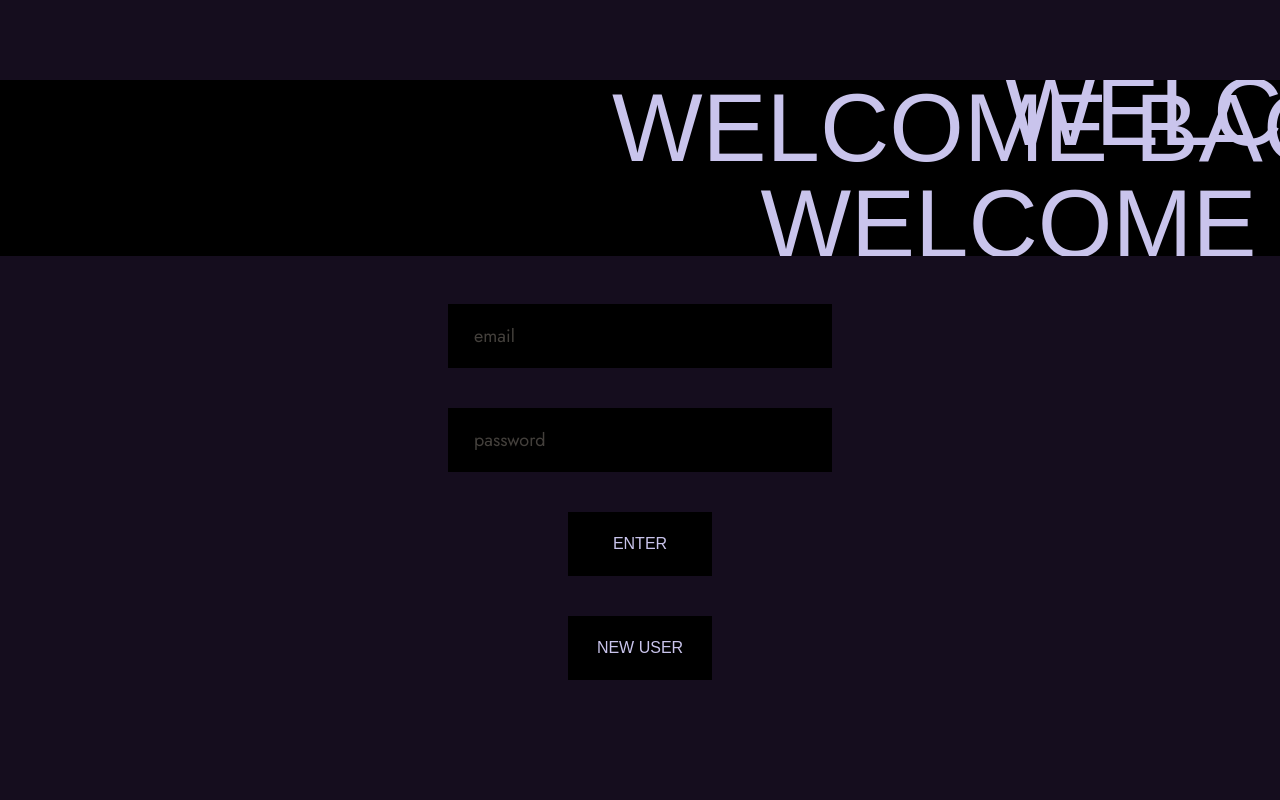
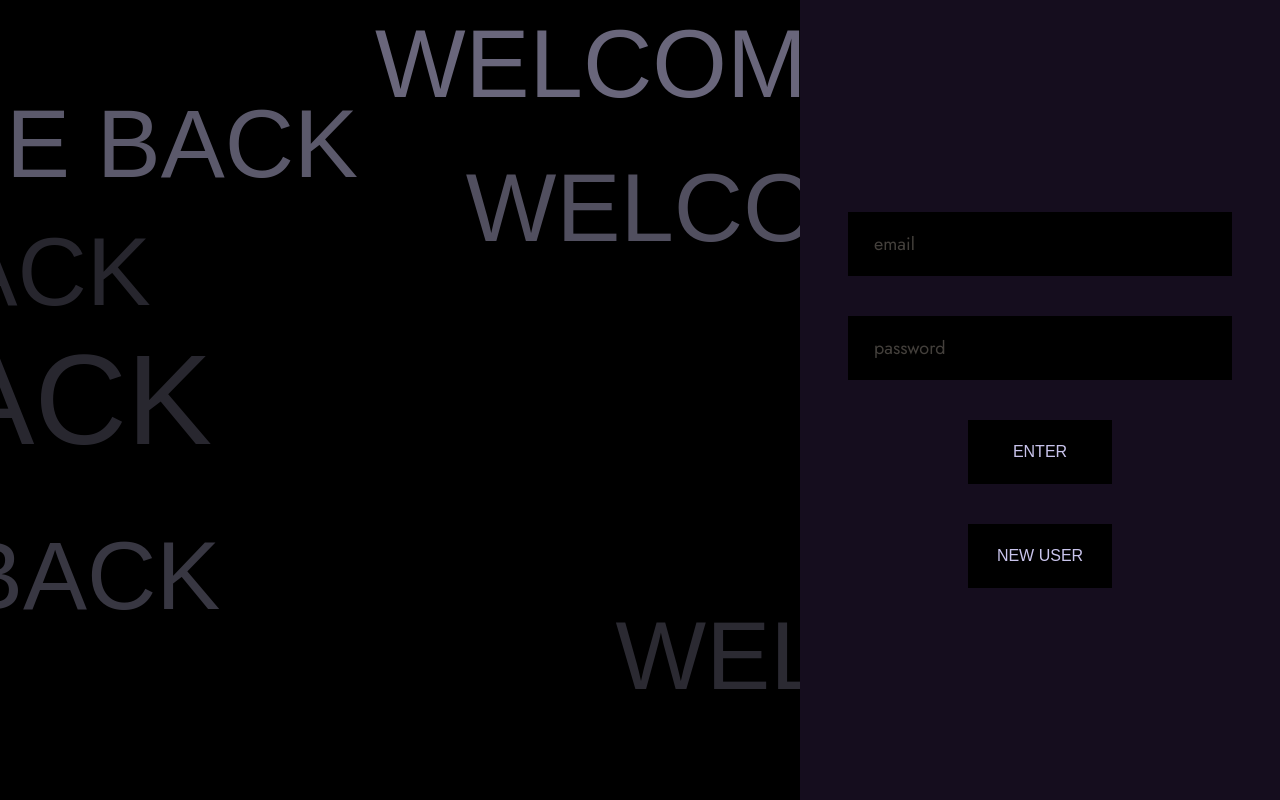
Before and after one commit to brunobaronims/aform, a Next.js app in the folder client/: page / in a window 1280 px wide. Built offline with nearby package versions, Linux system fonts and the light colour scheme; no server answers; a web font is replaced by a local one.

Commit message:
Update landing page layout

```diff
--- a/client/src/app/globals.css
+++ b/client/src/app/globals.css
@@ -22,7 +22,7 @@
 
 body {
   color: rgb(var(--foreground-rgb));
-  background-color: theme('colors.purple');
+  background-color: theme('colors.black');
   margin: 0;
   padding: 0;
   box-sizing: border-box;
--- a/client/src/app/home/page.tsx
+++ b/client/src/app/home/page.tsx
@@ -2,12 +2,12 @@
 
 import { getAuth, signOut } from 'firebase/auth';
 import { useRouter } from 'next/navigation';
-import { app } from '@/providers/Firebase';
 import { AppRouterInstance } from 'next/dist/shared/lib/app-router-context';
-
-import PostModal from '@/components/postModal';
 import { useState } from 'react';
 import { createPortal } from 'react-dom';
+
+import { app } from '@/providers/Firebase';
+import PostModal from '@/components/postModal';
 
 async function firebaseSignOut(router: AppRouterInstance) {
   const auth = getAuth(app);
--- a/client/src/app/page.tsx
+++ b/client/src/app/page.tsx
@@ -2,31 +2,31 @@ import AuthForm from '../components/authForm';
 
 export default function Auth() {
   return (
-    <main className='flex min-h-screen flex-col items-center'>
-      <div className='relative bg-black w-full h-44 mt-20 overflow-hidden'>
-        <h1 className='bottom-32 inset-x-0 animate-slide absolute text-violet font-secondary font-extralight text-8xl'>
+    <main className='relative flex min-h-screen justify-center overflow-hidden md:block'>
+      <h1 className='absolute inset-x-0 bottom-44 z-0 w-max animate-slide font-secondary text-8xl font-extralight text-violet'>
         WELCOME BACK
       </h1>
-        <h1 className='bottom-24 inset-x-0 animate-slide-slow absolute text-violet font-secondary font-extralight text-8xl'>
+      <h1 className='absolute inset-x-0 bottom-24 z-0 w-max animate-slide-slow font-secondary text-8xl font-extralight text-violet'>
         WELCOME BACK
       </h1>
-        <h1 className='inset-x-0 animate-slide-xxslow absolute text-violet font-secondary font-extralight text-8xl mt-32'>
+      <h1 className='absolute inset-x-0 z-0 mt-56 w-max animate-slide-xxslow font-secondary text-8xl font-extralight text-violet'>
         WELCOME BACK
       </h1>
-        <h1 className='inset-x-0 animate-slide-xxfast absolute text-violet font-secondary font-extralight text-8xl mt-15'>
+      <h1 className='absolute inset-x-0 z-0 mt-4 w-max animate-slide-xxfast font-secondary text-8xl font-extralight text-violet'>
         WELCOME BACK
       </h1>
-        <h1 className='inset-x-0 animate-slide-xfast absolute text-violet font-secondary font-extralight text-8xl mt-44'>
+      <h1 className='absolute inset-x-0 z-0 mt-24 w-max animate-slide-xfast font-secondary text-8xl font-extralight text-violet'>
         WELCOME BACK
       </h1>
-        <h1 className='inset-x-0 animate-slide-fast absolute text-violet font-secondary font-extralight text-8xl mt-24'>
+      <h1 className='absolute inset-x-0 z-0 mt-40 w-max animate-slide-fast font-secondary text-8xl font-extralight text-violet'>
         WELCOME BACK
       </h1>
-        <h1 className='inset-x-0 animate-slide-xslow absolute text-violet font-secondary font-light text-8xl mt-10'>
+      <h1 className='absolute inset-x-0 z-0 mt-[19rem] w-max animate-slide-xslow font-secondary text-[8rem] font-light text-violet'>
         WELCOME BACK
       </h1>
-      </div>
+      <section className='absolute top-[calc((100vh-35rem)/2)] z-50 mt-0 flex h-[35rem] w-[20rem] items-center justify-center bg-purple/90 md:bg-purple sm:top-[calc((100vh-40rem)/2)] sm:h-[40rem] sm:w-[30rem] md:right-0 md:top-0 md:h-screen'>
         <AuthForm />
+      </section>
     </main>
   );
 }
--- a/client/src/components/authForm.tsx
+++ b/client/src/components/authForm.tsx
@@ -52,7 +52,7 @@ export default function AuthForm() {
   };
 
   return (
-    <div className='mt-12 h-full w-96'>
+    <div className='w-[16rem] sm:w-96'>
       {activeForm === 'login' ? (
         <LoginForm setActiveForm={setActiveForm} onSubmit={loginSubmit} />
       ) : (
--- a/client/src/components/loginForm.tsx
+++ b/client/src/components/loginForm.tsx
@@ -37,7 +37,7 @@ export default function LoginForm({
           required: true
         })}
         placeholder='email'
-        className='mx-0 mt-0 h-16 w-full border-2 border-black bg-black px-6 py-4 text-lg text-violet caret-violet transition-colors placeholder:text-stone-700 hover:border-violet focus:border-violet focus:outline-none'
+        className='mx-0 mt-0 h-12 sm:h-16 w-full border-2 border-black bg-black px-6 py-4 text-lg text-violet caret-violet transition-colors placeholder:text-stone-700 hover:border-violet focus:border-violet focus:outline-none'
       />
       {errors.email?.message && (
         <span className='mt-2 font-primary text-violet'>
@@ -50,7 +50,7 @@ export default function LoginForm({
         })}
         type='password'
         placeholder='password'
-        className='mx-0 mt-10 h-16 w-full border-2 border-black bg-black px-6 py-4 text-lg text-violet caret-violet transition-colors placeholder:text-stone-700 hover:border-violet focus:border-violet focus:outline-none'
+        className='mx-0 mt-10 h-12 sm:h-16 w-full border-2 border-black bg-black px-6 py-4 text-lg text-violet caret-violet transition-colors placeholder:text-stone-700 hover:border-violet focus:border-violet focus:outline-none'
       />
       {errors.password?.message && (
         <span className='mt-2 font-primary text-violet'>
@@ -60,13 +60,13 @@ export default function LoginForm({
       <button
         type='submit'
         disabled={isSubmitting}
-        className='mt-10 h-16 w-36 border-2 border-black bg-black text-center font-primary text-violet transition-colors hover:border-violet focus:outline-none disabled:bg-slate-300'
+        className='mt-10 h-14 sm:h-16 w-36 border-2 border-black bg-black text-center font-primary text-violet transition-colors hover:border-violet focus:outline-none disabled:bg-slate-300'
       >
         ENTER
       </button>
       <div
         onClick={() => setActiveForm('register')}
-        className='mx-0 mb-0 mt-10 flex h-16 w-36 cursor-pointer items-center justify-center border-2 border-black bg-black text-center font-primary text-violet transition-colors hover:border-violet focus:outline-none'
+        className='mx-0 mb-0 mt-10 flex h-14 sm:h-16 w-36 cursor-pointer items-center justify-center border-2 border-black bg-black text-center font-primary text-violet transition-colors hover:border-violet focus:outline-none'
       >
         NEW USER
       </div>
--- a/client/src/components/registerForm.tsx
+++ b/client/src/components/registerForm.tsx
@@ -57,7 +57,7 @@ export default function RegisterForm({
           disabled: isSubmitting
         })}
         placeholder='email'
-        className='mx-0 mt-0 h-16 w-full border-2 border-black bg-black px-6 py-4 text-lg text-violet caret-violet transition-colors placeholder:text-stone-700 hover:border-violet focus:border-violet focus:outline-none'
+        className='mx-0 mt-0 h-12 sm:h-16 w-full border-2 border-black bg-black px-6 py-4 text-lg text-violet caret-violet transition-colors placeholder:text-stone-700 hover:border-violet focus:border-violet focus:outline-none'
       />
       {errors.email?.message && (
         <span className='mt-2 font-primary text-violet'>
@@ -70,7 +70,7 @@ export default function RegisterForm({
           disabled: isSubmitting
         })}
         placeholder='handle'
-        className='mx-0 mt-10 h-16 w-full border-2 border-black bg-black px-6 py-4 text-lg text-violet caret-violet transition-colors placeholder:text-stone-700 hover:border-violet focus:border-violet focus:outline-none'
+        className='mx-0 mt-10 h-12 sm:h-16 w-full border-2 border-black bg-black px-6 py-4 text-lg text-violet caret-violet transition-colors placeholder:text-stone-700 hover:border-violet focus:border-violet focus:outline-none'
       />
       {errors.handle?.message && (
         <span className='mt-2 font-primary text-violet'>
@@ -84,7 +84,7 @@ export default function RegisterForm({
         })}
         type='password'
         placeholder='password'
-        className='mx-0 mt-10 h-16 w-full border-2 border-black bg-black px-6 py-4 text-lg text-violet caret-violet transition-colors placeholder:text-stone-700 hover:border-violet focus:border-violet focus:outline-none'
+        className='mx-0 mt-10 h-12 sm:h-16 w-full border-2 border-black bg-black px-6 py-4 text-lg text-violet caret-violet transition-colors placeholder:text-stone-700 hover:border-violet focus:border-violet focus:outline-none'
       />
       {errors.password?.message && (
         <span className='mt-2 font-primary text-violet'>
@@ -98,7 +98,7 @@ export default function RegisterForm({
         })}
         type='password'
         placeholder='confirm password'
-        className='mx-0 mt-10 h-16 w-full border-2 border-black bg-black px-6 py-4 text-lg text-violet caret-violet transition-colors placeholder:text-stone-700 hover:border-violet focus:border-violet focus:outline-none'
+        className='mx-0 mt-10 h-12 sm:h-16 w-full border-2 border-black bg-black px-6 py-4 text-lg text-violet caret-violet transition-colors placeholder:text-stone-700 hover:border-violet focus:border-violet focus:outline-none'
       />
       {errors.confirm?.message && (
         <span className='mt-2 font-primary text-violet'>
@@ -108,13 +108,13 @@ export default function RegisterForm({
       <button
         type='submit'
         disabled={isSubmitting}
-        className='mt-10 h-16 w-36 border-2 border-black bg-black text-center font-primary text-violet transition-colors hover:border-violet focus:outline-none disabled:animate-spin disabled:bg-slate-300'
+        className='mt-10 h-14 sm:h-16 w-36 border-2 border-black bg-black text-center font-primary text-violet transition-colors hover:border-violet focus:outline-none disabled:animate-spin disabled:bg-slate-300'
       >
         REGISTER
       </button>
       <div
         onClick={() => setActiveForm('login')}
-        className='mx-0 mb-10 mt-6 flex h-16 w-36 cursor-pointer items-center justify-center border-2 border-black bg-black text-center font-primary text-violet transition-colors hover:border-violet focus:outline-none'
+        className='mx-0 mt-6 flex h-14 sm:h-16 w-36 cursor-pointer items-center justify-center border-2 border-black bg-black text-center font-primary text-violet transition-colors hover:border-violet focus:outline-none'
       >
         LOGIN
       </div>
--- a/client/tailwind.config.js
+++ b/client/tailwind.config.js
@@ -4,7 +4,7 @@ module.exports = {
   content: [
     './src/pages/**/*.{js,ts,jsx,tsx,mdx}',
     './src/components/**/*.{js,ts,jsx,tsx,mdx}',
-    './src/app/**/*.{js,ts,jsx,tsx,mdx}',
+    './src/app/**/*.{js,ts,jsx,tsx,mdx}'
   ],
   theme: {
     screens: {
@@ -12,18 +12,18 @@ module.exports = {
       md: '768px',
       lg: '1024px',
       xl: '1280px',
-      '2xl': '1536px',
+      '2xl': '1536px'
     },
     extend: {
       colors: {
         black: '#000',
         white: '#FFF',
         violet: '#C9C4EC',
-        purple: '#150D1E',
+        purple: '#150D1E'
       },
       fontFamily: {
         primary: ['"Kite One"', 'sans-serif'],
-        secondary: ['"Jost Variable"', 'sans-serif'],
+        secondary: ['"Jost Variable"', 'sans-serif']
       },
       animation: {
         'slide-xxfast': 'slide 21s linear infinite reverse',
@@ -33,14 +33,20 @@ module.exports = {
         'slide-slow': 'slide 51s linear infinite reverse',
         'slide-xslow': 'slide 54s linear infinite',
         'slide-xxslow': 'slide 57s linear infinite',
+        fadein: 'fadein .5s ease-in-out'
       },
       keyframes: {
         slide: {
-          from: { transform: 'translateX(-100%)' },
-          to: { transform: 'translateX(100%)' },
+          from: { transform: 'translateX(-100%)', opacity: 0 },
+          '50%': { opacity: 1 },
+          to: { transform: 'translateX(100%)', opacity: 0 }
         },
-      },
-    },
+        fadein: {
+          from: { opacity: 0 },
+          to: { opacity: 1 }
+        }
+      }
+    }
   },
-  plugins: [],
+  plugins: []
 };
```
Lines whose indentation alone changed are shown as unchanged.
